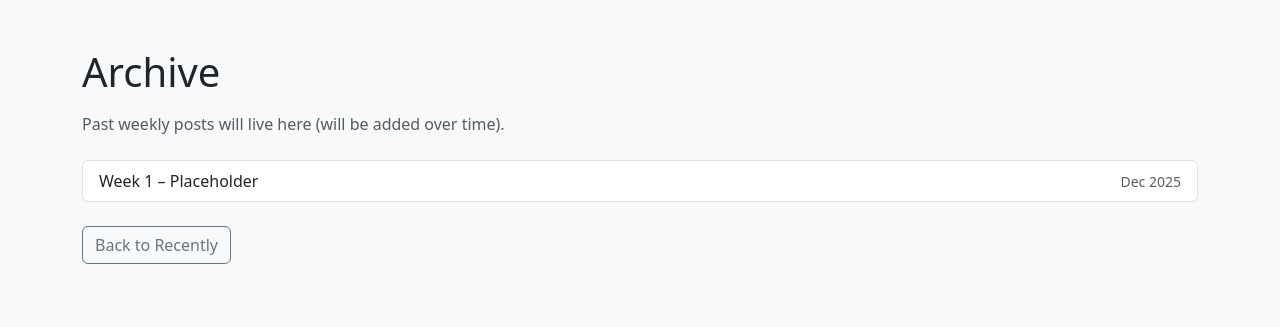
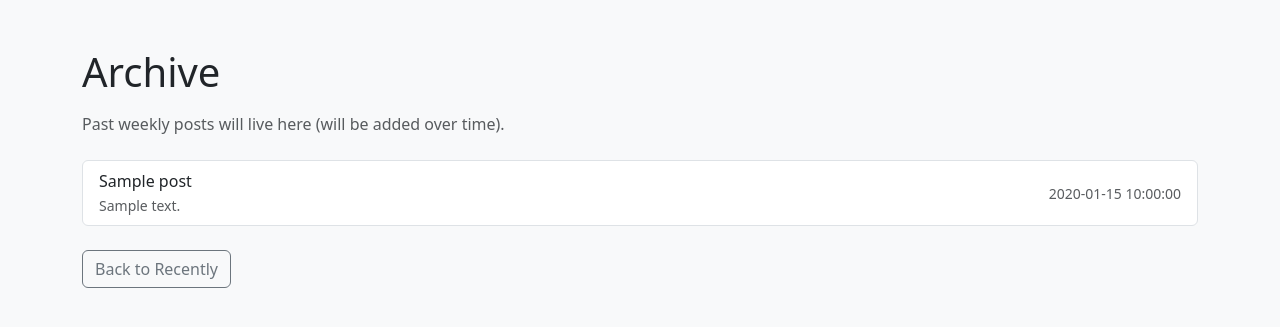
Before and after one commit to luisabbarclay1/Stoichio, a Flask app: template templates/archive.html in a window 1280 px wide. Shown: the top 327 px of the page. Run offline with Flask 3, Linux system fonts and the light colour scheme; the template is opened without the code that fills it: most values are stand-ins (such as "Sample title", 1, 10 or a date in 2020).

Commit message:
fix archive page to display real posts

```diff
--- a/templates/archive.html
+++ b/templates/archive.html
@@ -11,12 +11,19 @@
       <h1 class="mb-3">Archive</h1>
       <p class="text-muted">Past weekly posts will live here (will be added over time).</p>
 
-      <ul class="list-group mt-4">
-        <li class="list-group-item d-flex justify-content-between align-items-center">
-          <span>Week 1 – Placeholder</span>
-          <span class="text-muted small">Dec 2025</span>
-        </li>
-      </ul>
+<ul class="list-group mt-4">
+  {% for post in posts %}
+  <li class="list-group-item d-flex justify-content-between align-items-center">
+    <div>
+      <div>{{ post['title'] }}</div>
+      <small class="text-muted">{{ post['summary'] }}</small>
+    </div>
+    <span class="text-muted small">{{ post['date'] }}</span>
+  </li>
+  {% else %}
+  <li class="list-group-item text-muted">No posts yet.</li>
+  {% endfor %}
+</ul>
 
       <div class="mt-4">
         <a class="btn btn-outline-secondary" href="/recently">Back to Recently</a>
```
